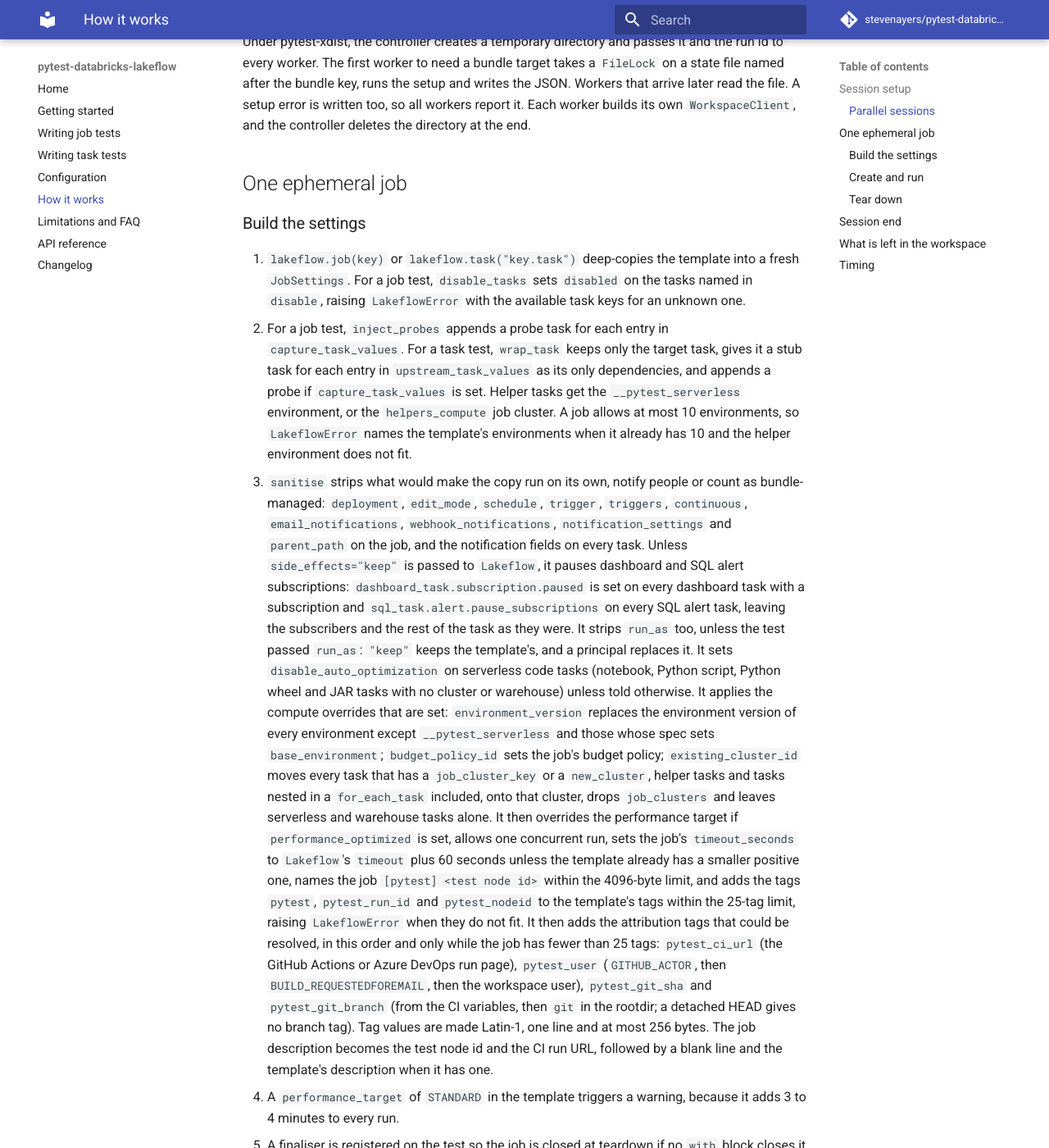
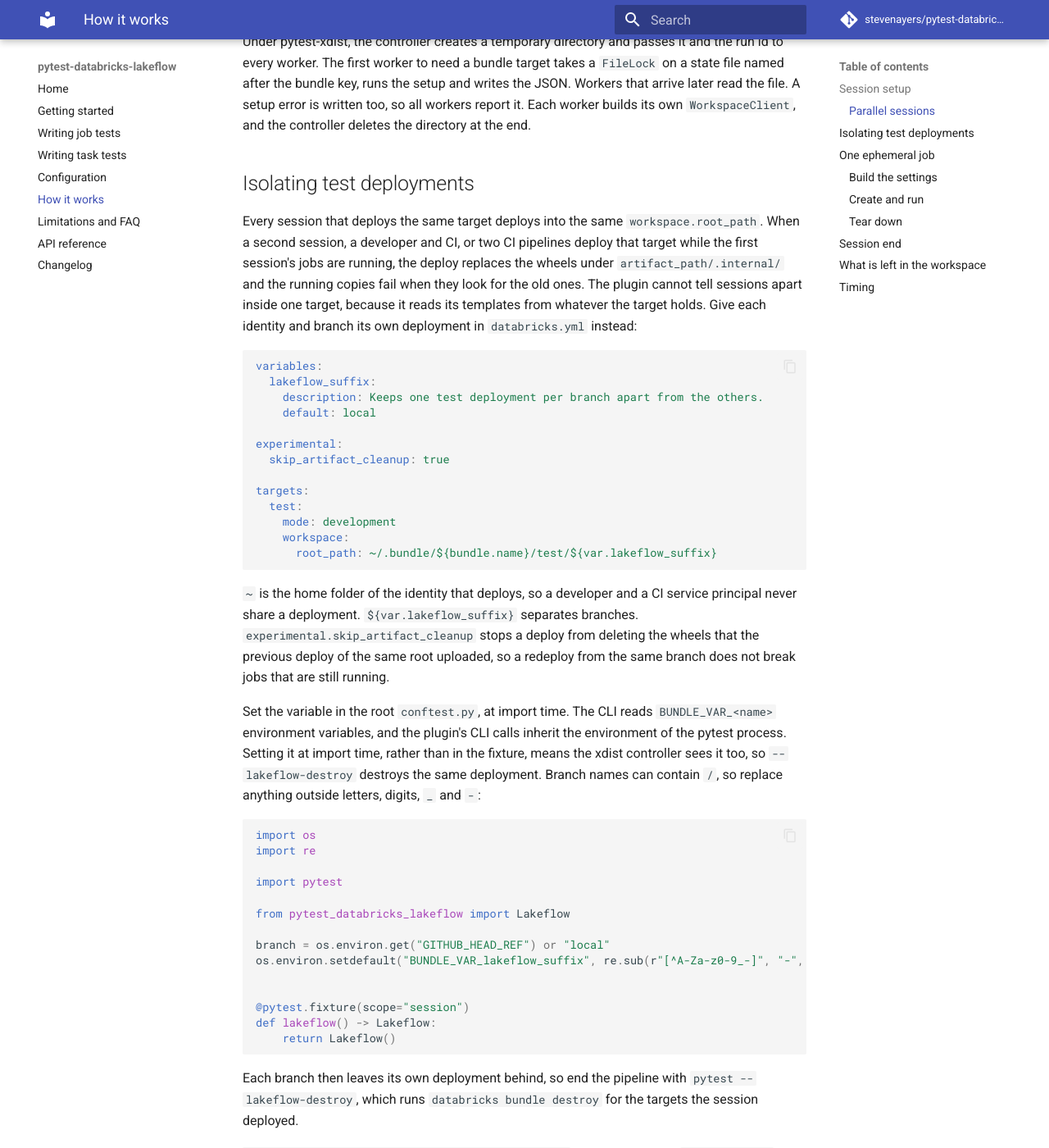
Before and after one commit to stevenayers/pytest-databricks-lakeflow, an MkDocs documentation site: the page built from docs/how-it-works.md, in a window 1280 px wide and 1400 px high, scrolled down 1160 px. Shown: the whole window at 82% size. Built offline with MkDocs 1.6.1 and Material for MkDocs 9.7.7, drawn with Linux system fonts in a browser that asks for light colours; comment, search, counter and statistics services are not loaded; some of the changed text lies outside the part shown.

Commit message:
feat: pass extra bundle deploy flags and document per-branch test deployments
Lakeflow(deploy_flags=[...]) appends flags to `databricks bundle deploy`
after --auto-approve and keys the session setup on them. Flags the plugin
owns (-t, --target, --profile, --var, --auto-approve) raise ValueError.
The how-it-works page gains an "Isolating test deployments" recipe.

Closes #26

Co-Authored-By: Claude Opus 5.5 <noreply@anthropic.com>
Claude-Session: https://claude.ai/code/session_01WvrVfruePK1ajHBMUY2MKH

````diff
--- a/docs/how-it-works.md
+++ b/docs/how-it-works.md
@@ -4,10 +4,10 @@ This page follows a test session from the first `lakeflow.job()` call to the las
 
 ## Session setup
 
-Creating a `Lakeflow` does nothing. The first time a test asks it for a job template, the plugin sets up the bundle target. Setup is keyed on the bundle root, target, profile, variables, sync strategy and helpers path, and happens once per key per session, however many `Lakeflow` instances share it.
+Creating a `Lakeflow` does nothing. The first time a test asks it for a job template, the plugin sets up the bundle target. Setup is keyed on the bundle root, target, profile, variables, sync strategy, helpers path and deploy flags, and happens once per key per session, however many `Lakeflow` instances share it.
 
 1. **CLI check.** `databricks --version` must report v1.7.0 or later.
-2. **Templates.** With `sync="deploy"`, the plugin runs `databricks bundle deploy -t <target> --auto-approve`, then `databricks bundle summary -t <target> -o json` for the deployed job ids, then `jobs.get` for each id in parallel. Every `bundle` command gets `--var name=value` for each of `Lakeflow`'s `variables`, sorted by name. Before `jobs.get`, the `workspace.host` from the summary is compared with the workspace client's host, ignoring scheme, trailing slash and case, and a mismatch fails setup with a `LakeflowError` that names both hosts, instead of every `jobs.get` failing with `NotFound` and the jobs looking stale. The deployed settings are the templates, with workspace paths for notebooks and uploaded wheels. A job that the summary lists without an id is recorded as not deployed, and a job whose id no longer exists in the workspace as stale, so that using it fails with a clear message instead of a bare API error. With `sync="sync"` or `"none"`, the templates come from `databricks bundle validate -o json` instead, after a `bundle sync` for `sync`, and the host check reads `workspace.host` from the validate output. See [sync strategies](configuration.md#sync-strategies) for what those refuse.
+2. **Templates.** With `sync="deploy"`, the plugin runs `databricks bundle deploy -t <target> --auto-approve`, followed by any `deploy_flags`, then `databricks bundle summary -t <target> -o json` for the deployed job ids, then `jobs.get` for each id in parallel. Every `bundle` command gets `--var name=value` for each of `Lakeflow`'s `variables`, sorted by name. Before `jobs.get`, the `workspace.host` from the summary is compared with the workspace client's host, ignoring scheme, trailing slash and case, and a mismatch fails setup with a `LakeflowError` that names both hosts, instead of every `jobs.get` failing with `NotFound` and the jobs looking stale. The deployed settings are the templates, with workspace paths for notebooks and uploaded wheels. A job that the summary lists without an id is recorded as not deployed, and a job whose id no longer exists in the workspace as stale, so that using it fails with a clear message instead of a bare API error. With `sync="sync"` or `"none"`, the templates come from `databricks bundle validate -o json` instead, after a `bundle sync` for `sync`, and the host check reads `workspace.host` from the validate output. See [sync strategies](configuration.md#sync-strategies) for what those refuse.
 3. **Helper notebooks.** Two small Python notebooks, one that sets task values from a widget and one that reads them and returns them as JSON, are uploaded to `helpers_path` with overwrite. Their widget names start with `__pytest_` because every job parameter is pushed into every notebook task's widgets.
 4. **Sweep.** With `--lakeflow-sweep`, the process that did the setup lists your jobs and deletes those tagged `pytest` whose `pytest_run_id` differs from this run and whose creation time is older than `sweep_hours`.
 
@@ -16,6 +16,51 @@ The result, job templates as dicts, template errors and helper paths, is JSON. I
 ### Parallel sessions
 
 Under pytest-xdist, the controller creates a temporary directory and passes it and the run id to every worker. The first worker to need a bundle target takes a `FileLock` on a state file named after the bundle key, runs the setup and writes the JSON. Workers that arrive later read the file. A setup error is written too, so all workers report it. Each worker builds its own `WorkspaceClient`, and the controller deletes the directory at the end.
+
+## Isolating test deployments
+
+Every session that deploys the same target deploys into the same `workspace.root_path`. When a second session, a developer and CI, or two CI pipelines deploy that target while the first session's jobs are running, the deploy replaces the wheels under `artifact_path/.internal/` and the running copies fail when they look for the old ones. The plugin cannot tell sessions apart inside one target, because it reads its templates from whatever the target holds. Give each identity and branch its own deployment in `databricks.yml` instead:
+
+```yaml
+variables:
+  lakeflow_suffix:
+    description: Keeps one test deployment per branch apart from the others.
+    default: local
+
+experimental:
+  skip_artifact_cleanup: true
+
+targets:
+  test:
+    mode: development
+    workspace:
+      root_path: ~/.bundle/${bundle.name}/test/${var.lakeflow_suffix}
+```
+
+`~` is the home folder of the identity that deploys, so a developer and a CI service principal never share a deployment. `${var.lakeflow_suffix}` separates branches. `experimental.skip_artifact_cleanup` stops a deploy from deleting the wheels that the previous deploy of the same root uploaded, so a redeploy from the same branch does not break jobs that are still running.
+
+Set the variable in the root `conftest.py`, at import time. The CLI reads `BUNDLE_VAR_<name>` environment variables, and the plugin's CLI calls inherit the environment of the pytest process. Setting it at import time, rather than in the fixture, means the xdist controller sees it too, so `--lakeflow-destroy` destroys the same deployment. Branch names can contain `/`, so replace anything outside letters, digits, `_` and `-`:
+
+```python
+import os
+import re
+
+import pytest
+
+from pytest_databricks_lakeflow import Lakeflow
+
+branch = os.environ.get("GITHUB_HEAD_REF") or "local"
+os.environ.setdefault("BUNDLE_VAR_lakeflow_suffix", re.sub(r"[^A-Za-z0-9_-]", "-", branch))
+
+
+@pytest.fixture(scope="session")
+def lakeflow() -> Lakeflow:
+    return Lakeflow()
+```
+
+Each branch then leaves its own deployment behind, so end the pipeline with `pytest --lakeflow-destroy`, which runs `databricks bundle destroy` for the targets the session deployed.
+
+`Lakeflow(deploy_flags=["--fail-on-active-runs"])` passes the flag to `bundle deploy`, which then refuses to deploy while a job that the bundle deploys has an active run. It catches someone running the deployed test target's jobs by hand. It does not catch a concurrent test session, because the plugin never runs the deployed jobs: every test runs a separate `[pytest]` copy, and the CLI does not look at those. Only separate deployments protect one session from another.
 
 ## One ephemeral job
 
--- a/llms.txt
+++ b/llms.txt
@@ -10,8 +10,8 @@ Install with `uv add --dev pytest-databricks-lakeflow` or `pip install pytest-da
 - [Getting started](https://stevenayers.github.io/pytest-databricks-lakeflow/getting-started/): prerequisites, install, the bundle test target, configuring the fixture, the first test, CI
 - [Writing job tests](https://stevenayers.github.io/pytest-databricks-lakeflow/job-tests/): lakeflow.job(), run(), JobRun and TaskRun, if/else branches, retry attempts and timeouts, timing breakdown and effective performance target, resolved parameters, SQL, alert, dbt, run-job, dashboard and clean room task outputs and alert_state, raise_for_failure(), output_json, only, disable, capture_task_values, run_as, temporary schemas, shared runs, keep rules, callbacks
 - [Writing task tests](https://stevenayers.github.io/pytest-databricks-lakeflow/task-tests/): lakeflow.task(), stubs and probes, value rules, helper compute
-- [Configuration](https://stevenayers.github.io/pytest-databricks-lakeflow/configuration/): every Lakeflow argument, bundle targets and variables, the CLI and SDK host check, permissions on ephemeral jobs, command-line flag, environment variable and sync strategy
-- [How it works](https://stevenayers.github.io/pytest-databricks-lakeflow/how-it-works/): session setup, the per-job lifecycle, teardown, xdist, what stays in the workspace, timing
+- [Configuration](https://stevenayers.github.io/pytest-databricks-lakeflow/configuration/): every Lakeflow argument, bundle targets and variables, deploy flags, the CLI and SDK host check, permissions on ephemeral jobs, command-line flag, environment variable and sync strategy
+- [How it works](https://stevenayers.github.io/pytest-databricks-lakeflow/how-it-works/): session setup, isolating test deployments per branch and identity, the per-job lifecycle, teardown, xdist, what stays in the workspace, timing
 - [Limitations and FAQ](https://stevenayers.github.io/pytest-databricks-lakeflow/limitations/)
 - [API reference](https://stevenayers.github.io/pytest-databricks-lakeflow/api/): generated from the docstrings
 - [Changelog](https://stevenayers.github.io/pytest-databricks-lakeflow/changelog/)
````
Also changed, not shown: SKILL.md (+2 -2 lines), docs/configuration.md (+2 -1 lines), docs/getting-started.md (+2 -0 lines), docs/limitations.md (+1 -0 lines), 6 other files.
